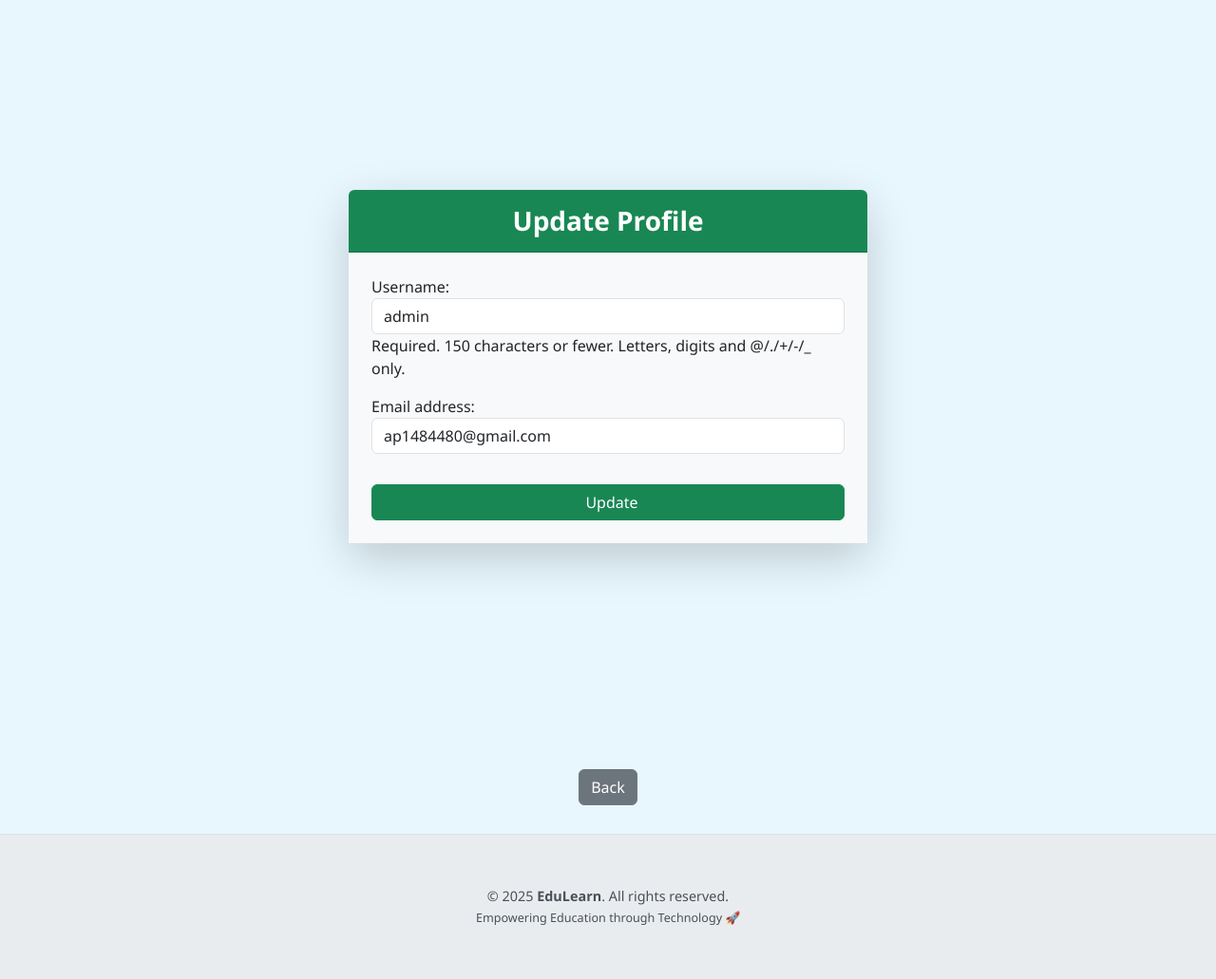
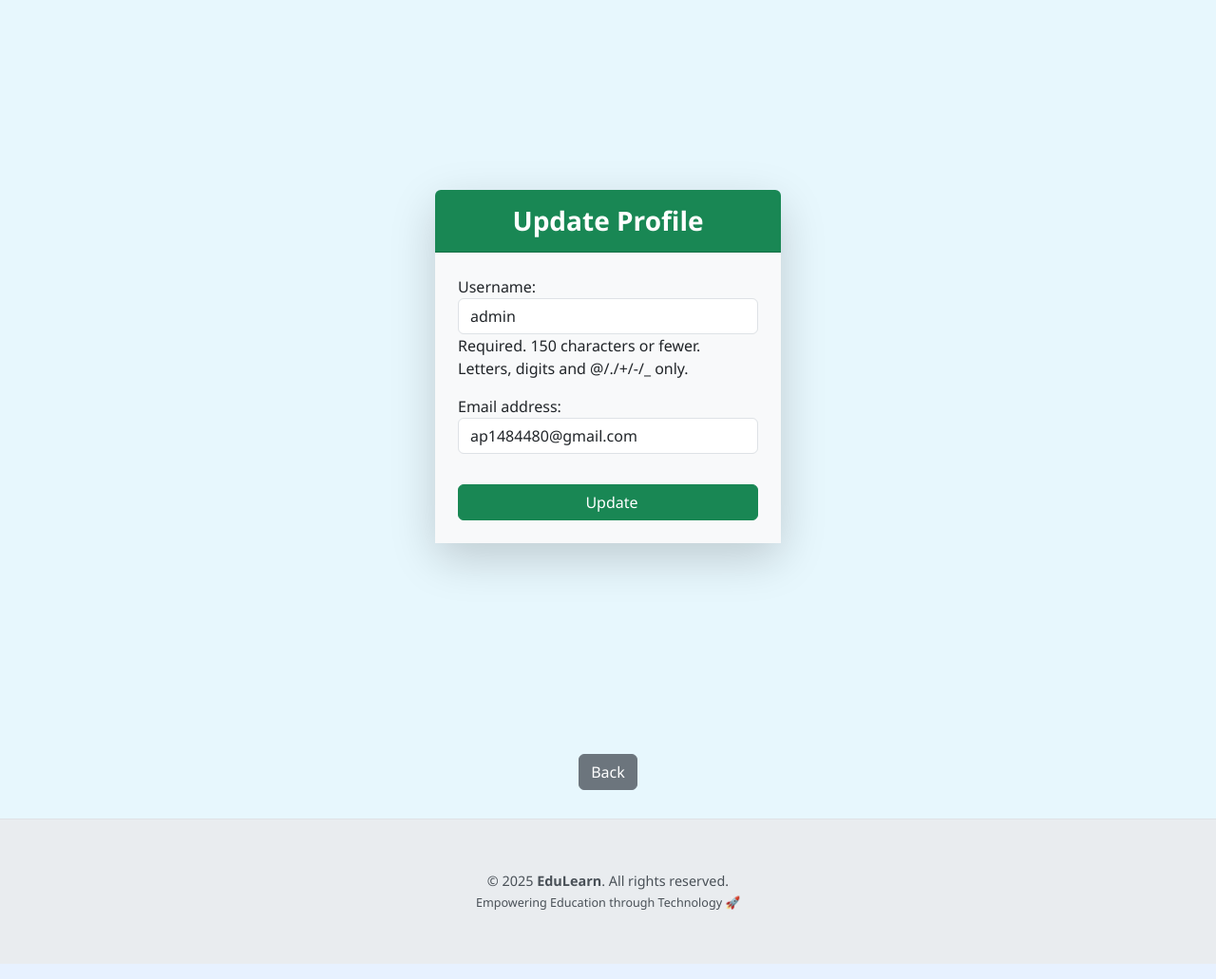
Before and after one commit to Kangaeruhito14/EduLearn_-A_Demo_Django_Project-, a Django app: page /courses/profile/ in a window 1280 px wide. Shown: the part 166-1197 px from the top of the page at 95% size. Run offline with Django 5.2, Linux system fonts and the light colour scheme; a user stored in the database is signed in; some libraries are stand-ins or nearby versions.

Commit message:
Update commit-all-edit-22

```diff
--- a/Templates/courses/profile.html
+++ b/Templates/courses/profile.html
@@ -3,7 +3,7 @@
 
 {% block content %}
 <div class="container d-flex justify-content-center align-items-center min-vh-100" style="padding-top: 0; padding-bottom: 0;">
-    <div class="col-md-7 col-lg-6">
+    <div class="col-md-5 col-lg-4">
         <div class="card shadow-lg border-0 animate__animated animate__fadeIn">
             <div class="card-header bg-success text-white text-center py-3 rounded-top">
                 <h3 class="mb-0 fw-bold">Update Profile</h3>
@@ -22,7 +22,7 @@
 </div>
 
 <!-- Move the back button below -->
-<div class="d-flex justify-content-center mt-4">
+<div class="d-flex justify-content-center mt-2">
     <a href="javascript:history.back()" class="btn btn-secondary">Back</a>
 </div>
 
```
